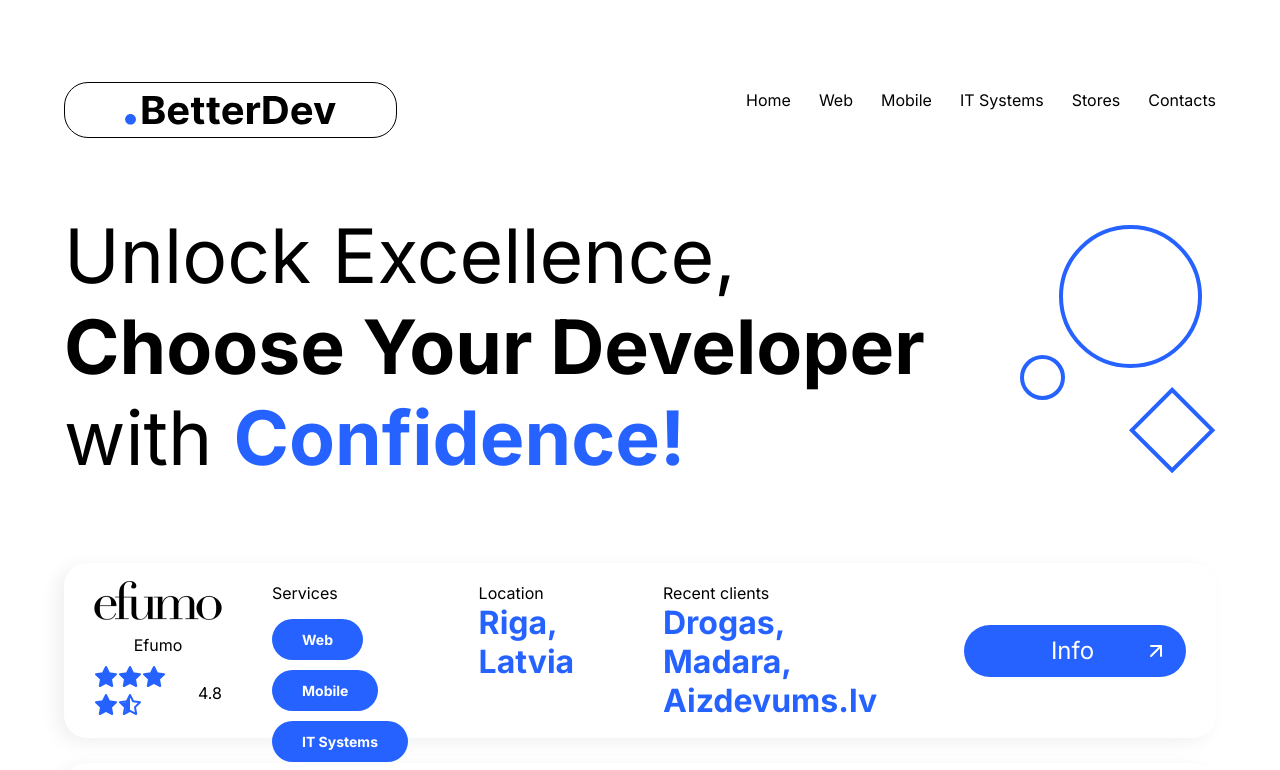
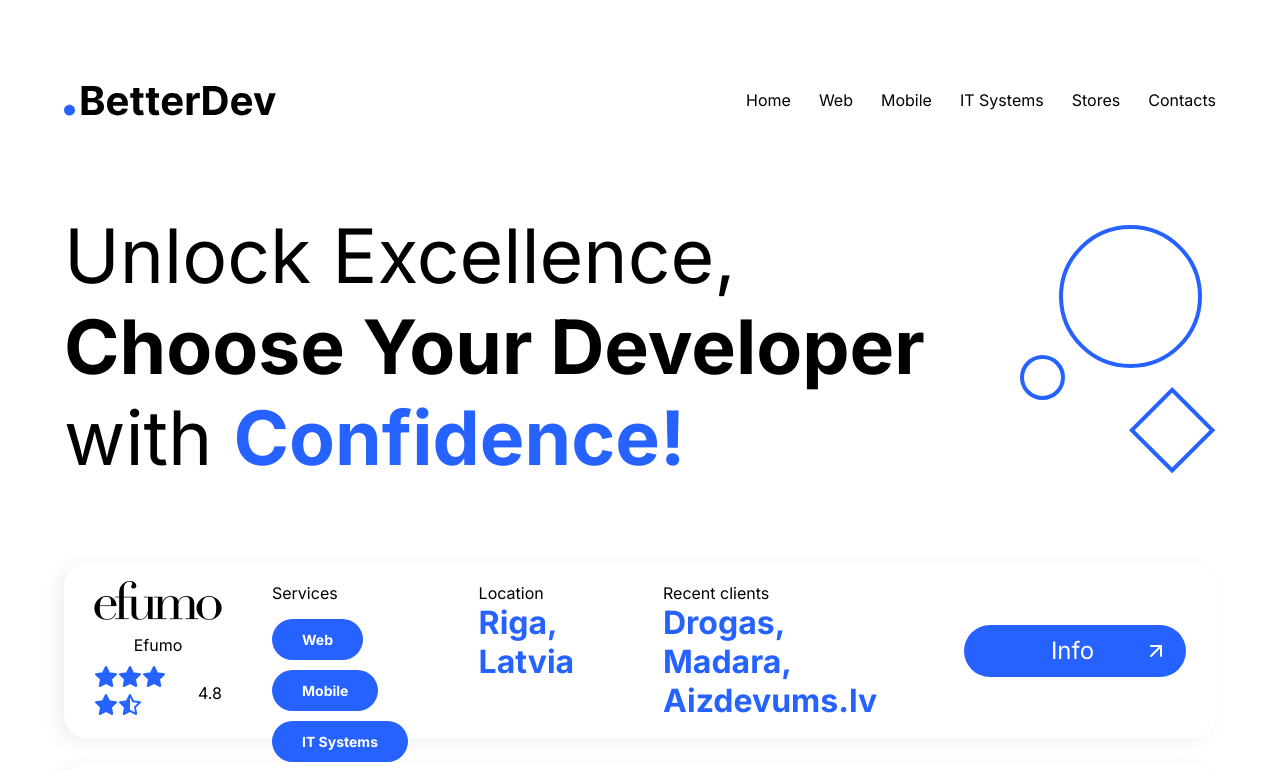
Before and after one commit to zoyazip/BetterDev, a React (Create React App) app in the folder betterdev/: page / in a window 1280 px wide. Shown: the top 770 px of the page. Built offline with nearby package versions, Linux system fonts and the light colour scheme.

Commit message:
Mini fix on Main Page
Added href attribute for <a>. Removed text-decoration for it.

```diff
--- a/betterdev/src/Pages/BetterDev/Card/Card.css
+++ b/betterdev/src/Pages/BetterDev/Card/Card.css
@@ -95,6 +95,7 @@
     border-radius: 26px;
     align-items: center;
     justify-content: center;
+    text-decoration: none;
 }
 .cta span {
     margin-left: 69px;
--- a/betterdev/src/Pages/BetterDev/Card/Card.js
+++ b/betterdev/src/Pages/BetterDev/Card/Card.js
@@ -51,7 +51,7 @@
                 <div className="projects"><span>Drogas, Madara, Aizdevums.lv</span></div>
             </div>
             <div className="developerCTA">
-                <a className="cta">
+                <a className="cta" href="#">
                     <span>Info</span>
                     <img src={ButtonArrow} />
                 </a>
--- a/betterdev/src/Pages/BetterDev/Nav/Nav.js
+++ b/betterdev/src/Pages/BetterDev/Nav/Nav.js
@@ -12,7 +12,7 @@
 
     return (
         <div className="navigation__container">
-            <img src={Logo} alt="BetterDev" className="logo" />
+            <img src={Logo} alt="BetterDev" />
             <img src={BurgerMenu} alt="BurgerMenu" className="burgerMenu" onClick={toggleMenu} />
             <ul className={`navigation ${isMenuOpen ? 'active' : ''}`}>
                 <li>
```
